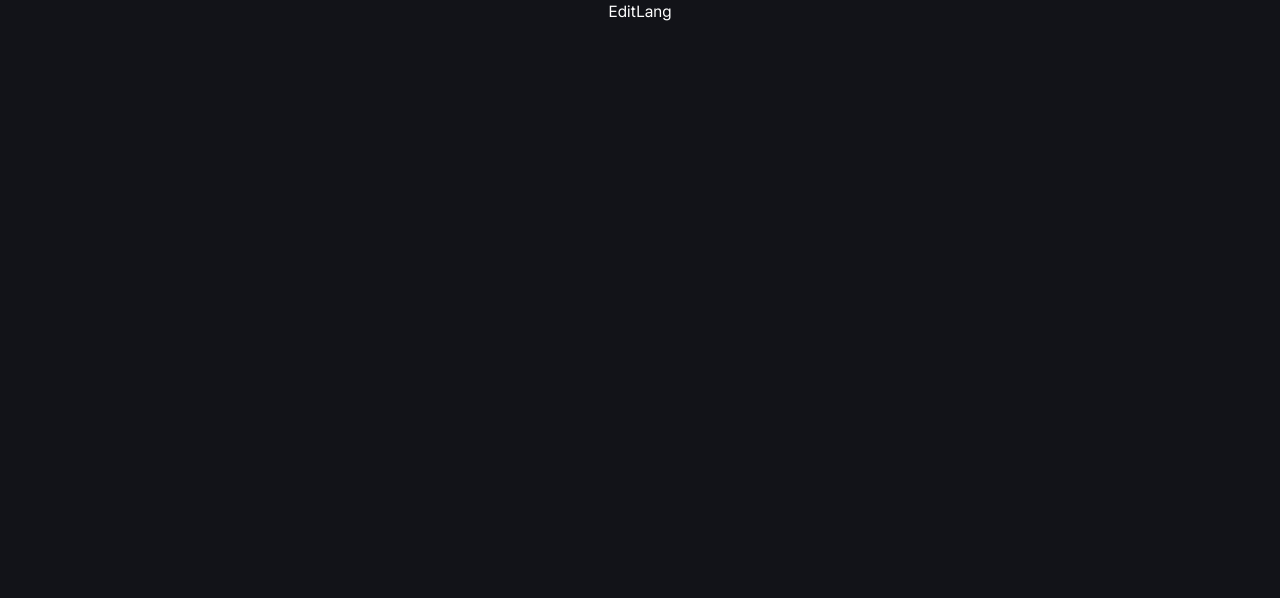
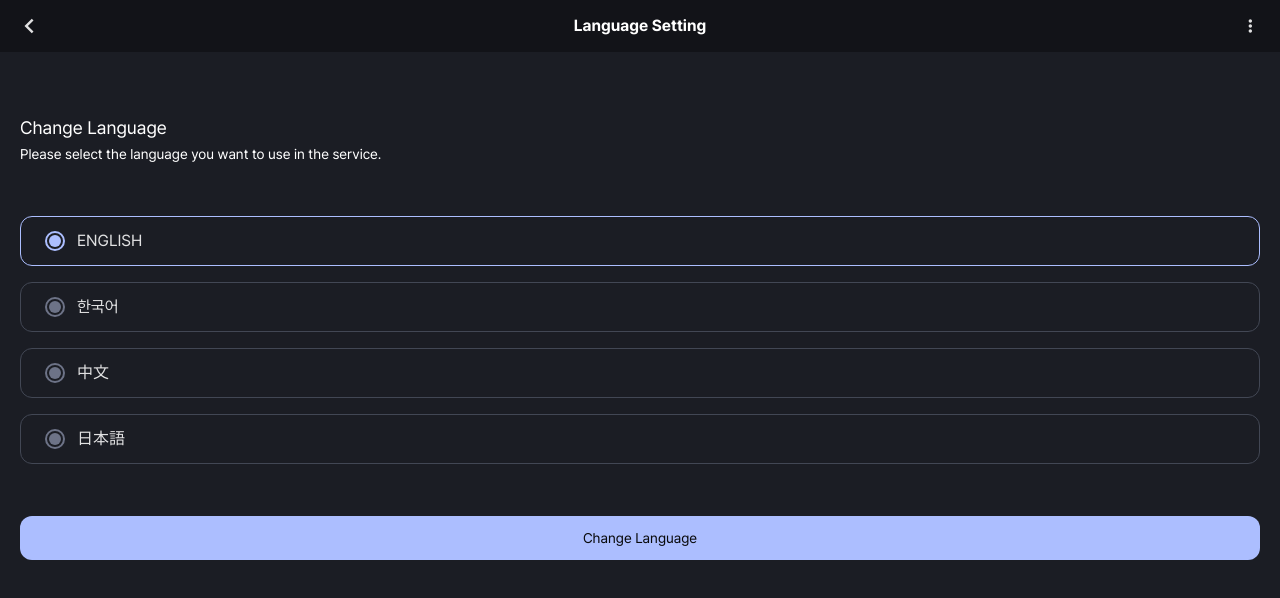
Before and after one commit to k-redstone/horong_fe, a Next.js app in the folder horong/: page /edit/lang in a window 1280 px wide. Shown: the top 598 px of the page. Built offline with nearby package versions, Linux system fonts and the light colour scheme; no server answers; sample sign-in values are in the browser's storage.

Commit message:
feat: 마이페이지 사용 언어 변경

```diff
--- a/horong/src/app/(util)/edit/lang/page.tsx
+++ b/horong/src/app/(util)/edit/lang/page.tsx
@@ -1,7 +1,90 @@
-import React from 'react'
+'use client'
+import { useMutation } from '@tanstack/react-query'
+import { useRouter } from 'next/navigation'
+import toast from 'react-hot-toast'
+
+import privateAPI from '@/api/privateAPI/index.ts'
+import GlobalHeader from '@/components/globalHeader/index.tsx'
+import { EDIT_LANG_CONSTANT } from '@/constants/edit/lang/index.ts'
+import LanguageRadioBtn from '@/features/signup/components/language/radio/index.tsx'
+import useLangStore from '@/hooks/useLangStore.ts'
+import RadioCheckedIcon from '@/static/svg/auth/auth-checked-radio-icon.svg'
+import RadioUnCheckdIcon from '@/static/svg/auth/auth-unchecked-radio-icon.svg'
 
 function EditLang() {
-  return <div>EditLang</div>
+  const lang = useLangStore((state) => state.lang)
+
+  const router = useRouter()
+  const { mutate: changeNicknameMutation } = useMutation({
+    mutationFn: async () => {
+      const res = await privateAPI.patch(`/user/language?language=${lang}`)
+
+      return res.data.result
+    },
+    onSuccess: () => {
+      toast.success(EDIT_LANG_CONSTANT[lang]['lang-toast-success'])
+
+      //로컬스토리지 변경 + langstore 변경
+      localStorage.setItem('langState', lang)
+
+      router.back()
+    },
+  })
+
+  const changeNickname = () => {
+    changeNicknameMutation()
+  }
+  return (
+    <div className="flex h-full w-full flex-col justify-start gap-y-6 bg-grey-80">
+      <GlobalHeader pageName={EDIT_LANG_CONSTANT[lang]['lang-header']} />
+
+      <div className="flex w-full flex-col items-center justify-between overflow-y-scroll px-5">
+        <div className="flex w-full flex-col gap-y-1 py-10">
+          <h3 className="text-lg">{EDIT_LANG_CONSTANT[lang]['lang-title']}</h3>
+          <span className="text-sm">
+            {EDIT_LANG_CONSTANT[lang]['lang-sub-title']}
+          </span>
+        </div>
+
+        <div className="mb-10 flex w-full flex-col justify-center gap-y-4 py-3">
+          <LanguageRadioBtn
+            className={`${lang === 'ENGLISH' && 'border-primary'}`}
+            language="ENGLISH"
+          >
+            {lang === 'ENGLISH' ? <RadioCheckedIcon /> : <RadioUnCheckdIcon />}
+            ENGLISH
+          </LanguageRadioBtn>
+          <LanguageRadioBtn
+            className={`${lang === 'KOREAN' && 'border-primary'}`}
+            language="KOREAN"
+          >
+            {lang === 'KOREAN' ? <RadioCheckedIcon /> : <RadioUnCheckdIcon />}
+            한국어
+          </LanguageRadioBtn>
+          <LanguageRadioBtn
+            className={`${lang === 'CHINESE' && 'border-primary'}`}
+            language="CHINESE"
+          >
+            {lang === 'CHINESE' ? <RadioCheckedIcon /> : <RadioUnCheckdIcon />}
+            中文
+          </LanguageRadioBtn>
+          <LanguageRadioBtn
+            className={`${lang === 'JAPANESE' && 'border-primary'}`}
+            language="JAPANESE"
+          >
+            {lang === 'JAPANESE' ? <RadioCheckedIcon /> : <RadioUnCheckdIcon />}
+            日本語
+          </LanguageRadioBtn>
+        </div>
+        <button
+          onClick={changeNickname}
+          className="flex w-full items-center justify-center rounded-xl bg-primary px-24 py-3 text-sm text-grey-100"
+        >
+          {EDIT_LANG_CONSTANT[lang]['lang-btn']}
+        </button>
+      </div>
+    </div>
+  )
 }
 
 export default EditLang
--- a/horong/src/app/(util)/edit/nickname/page.tsx
+++ b/horong/src/app/(util)/edit/nickname/page.tsx
@@ -34,7 +34,7 @@ function EditNickname() {
     onSuccess: () => {
       toast.success(EDIT_NICKNAME_CONSTANT[lang]['nickname-toast-success'])
       queryClient.invalidateQueries({
-        queryKey: ['user'],
+        queryKey: ['user-info'],
       })
 
       router.back()
--- a/horong/src/app/(util)/edit/profile/page.tsx
+++ b/horong/src/app/(util)/edit/profile/page.tsx
@@ -1,167 +1,115 @@
 'use client'
-import Image from 'next/image'
-import Link from 'next/link'
+import { useMutation, useQuery, useQueryClient } from '@tanstack/react-query'
+import Image, { StaticImageData } from 'next/image'
+import { useRouter } from 'next/navigation'
 import { useState } from 'react'
+import toast from 'react-hot-toast'
 
+import privateAPI from '@/api/privateAPI/index.ts'
 import GlobalHeader from '@/components/globalHeader/index.tsx'
 import { EDIT_PROFILE_CONSTANT } from '@/constants/edit/profile/index.ts'
 import ProfileBtn from '@/features/mypage/components/profileBtn/index.tsx'
 import useLangStore from '@/hooks/useLangStore.ts'
 import DefaultProfile from '@/static/imgs/profile/profile-basic-blue.png'
-import BasicGreenProfile from '@/static/imgs/profile/profile-basic-green.png'
-import BasicRedProfile from '@/static/imgs/profile/profile-basic-red.png'
-import BasicSpecialProfile from '@/static/imgs/profile/profile-basic-special.png'
-import BasicYellowProfile from '@/static/imgs/profile/profile-basic-yellow.png'
-import ColorBlueProfile from '@/static/imgs/profile/profile-color-blue.png'
-import ColorGreenProfile from '@/static/imgs/profile/profile-color-green.png'
-import ColorPinkProfile from '@/static/imgs/profile/profile-color-pink.png'
-import ColorPurpleProfile from '@/static/imgs/profile/profile-color-purple.png'
-import ColorSpecialProfile from '@/static/imgs/profile/profile-color-special.png'
-import FacialAngryProfile from '@/static/imgs/profile/profile-facial-angry.png'
-import FacialConfuseProfile from '@/static/imgs/profile/profile-facial-confuse.png'
-import FacialCryProfile from '@/static/imgs/profile/profile-facial-cry.png'
-import FacialLaughProfile from '@/static/imgs/profile/profile-facial-laugh.png'
-import FacialNormalProfile from '@/static/imgs/profile/profile-facial-normal.png'
-import FacialSpecialProfile from '@/static/imgs/profile/profile-facial-special.png'
 
+type ProfileType = {
+  isUnlocked: boolean
+  imageUrl: StaticImageData
+  ImageNumber: number
+}
 function EditProfile() {
   const [profileImg, setProfileImg] = useState(DefaultProfile)
+  const [profileIdx, setProfileIdx] = useState(0)
   const lang = useLangStore((state) => state.lang)
+
+  const { data: user } = useQuery({
+    queryKey: ['user-profile-info'],
+    queryFn: async () => {
+      const res = await privateAPI.get('/user')
+
+      if (res.status === 200) {
+        setProfileImg(res.data.result.profilePreSignedUrl)
+      }
+      return res.data.result
+    },
+  })
+
+  const { data: profileImgList } = useQuery({
+    queryKey: ['user-profile-list'],
+    queryFn: async () => {
+      const res = await privateAPI.get('/user/profile/unlocked')
+      return res.data.result
+    },
+  })
+
+  const router = useRouter()
+  const queryClient = useQueryClient()
+  const { mutate: patchProfileImage } = useMutation({
+    mutationFn: async () => {
+      const res = await privateAPI.patch(
+        `/user/profile/image?profileImage=${profileIdx + 1}`,
+      )
+      // console.log(res)
+      return res.data.result
+    },
+
+    onSuccess: () => {
+      toast.success(EDIT_PROFILE_CONSTANT[lang]['profile-toast-success'])
+      queryClient.invalidateQueries({ queryKey: ['user-info'] })
+      queryClient.invalidateQueries({ queryKey: ['user-profile-info'] })
+      router.back()
+    },
+  })
+
+  const changeProfile = () => {
+    patchProfileImage()
+  }
 
   return (
     <div className="flex h-full w-full flex-col justify-start gap-y-6 bg-grey-80">
       <GlobalHeader pageName={EDIT_PROFILE_CONSTANT[lang]['profile-header']} />
 
-      <div className="flex flex-col items-center justify-center px-5">
+      <div className="flex flex-col items-center justify-center overflow-y-scroll px-5">
         {/* 현재 사진으로 시작, 누르면 사진 변경 */}
         <div className="flex items-center justify-start py-5">
+          {user && (
+            // <div className="relative px-36">
             <Image
-            src={profileImg}
-            alt="default-unlocked-profile"
-            className="h-28 w-28 rounded-full"
+              src={user.profilePreSignedUrl}
+              alt="profile"
+              width={112}
+              height={112}
+              // layout="responsive"
+              className="rounded-full"
+              priority
             />
+          )}
         </div>
 
-        <div className="mb-48 flex w-full flex-col items-center justify-center gap-y-3 border-t border-primary border-opacity-30 py-6">
-          <div className="flex w-full items-center justify-between gap-x-1 px-2 py-2">
+        <div className="mb-48 flex w-full items-center justify-center gap-y-3 border-t border-primary border-opacity-30 py-6">
+          <div className="flex w-full flex-wrap items-center justify-between gap-y-3 px-2 py-2">
+            {profileImgList &&
+              profileImgList.map((item: ProfileType, idx: number) => (
                 <ProfileBtn
-              isLock={false}
-              targetImg={DefaultProfile}
+                  key={'profile_' + idx}
+                  isLock={!item.isUnlocked}
+                  targetImg={item.imageUrl}
                   profileImg={profileImg}
                   setProfileImg={setProfileImg}
+                  setProfileIdx={setProfileIdx}
+                  profileIdx={idx}
                 />
-            <ProfileBtn
-              isLock={false}
-              targetImg={BasicRedProfile}
-              profileImg={profileImg}
-              setProfileImg={setProfileImg}
-            />
-
-            <ProfileBtn
-              isLock={false}
-              targetImg={BasicYellowProfile}
-              profileImg={profileImg}
-              setProfileImg={setProfileImg}
-            />
-
-            <ProfileBtn
-              isLock={false}
-              targetImg={BasicGreenProfile}
-              profileImg={profileImg}
-              setProfileImg={setProfileImg}
-            />
-          </div>
-          <div className="flex w-full items-center justify-between gap-x-1 px-2 py-2">
-            <ProfileBtn
-              isLock={false}
-              targetImg={BasicSpecialProfile}
-              profileImg={profileImg}
-              setProfileImg={setProfileImg}
-            />
-            <ProfileBtn
-              isLock={false}
-              targetImg={ColorPinkProfile}
-              profileImg={profileImg}
-              setProfileImg={setProfileImg}
-            />
-            <ProfileBtn
-              isLock={false}
-              targetImg={ColorPurpleProfile}
-              profileImg={profileImg}
-              setProfileImg={setProfileImg}
-            />
-
-            <ProfileBtn
-              isLock={false}
-              targetImg={ColorBlueProfile}
-              profileImg={profileImg}
-              setProfileImg={setProfileImg}
-            />
-          </div>
-          <div className="flex w-full items-center justify-between gap-x-1 px-2 py-2">
-            <ProfileBtn
-              isLock={false}
-              targetImg={ColorGreenProfile}
-              profileImg={profileImg}
-              setProfileImg={setProfileImg}
-            />
-
-            <ProfileBtn
-              isLock={true}
-              targetImg={ColorSpecialProfile}
-              profileImg={profileImg}
-              setProfileImg={setProfileImg}
-            />
-            <ProfileBtn
-              isLock={true}
-              targetImg={FacialLaughProfile}
-              profileImg={profileImg}
-              setProfileImg={setProfileImg}
-            />
-            <ProfileBtn
-              isLock={true}
-              targetImg={FacialCryProfile}
-              profileImg={profileImg}
-              setProfileImg={setProfileImg}
-            />
-          </div>
-          <div className="flex w-full items-center justify-between gap-x-1 px-2 py-2">
-            <ProfileBtn
-              isLock={true}
-              targetImg={FacialAngryProfile}
-              profileImg={profileImg}
-              setProfileImg={setProfileImg}
-            />
-
-            <ProfileBtn
-              isLock={true}
-              targetImg={FacialNormalProfile}
-              profileImg={profileImg}
-              setProfileImg={setProfileImg}
-            />
-
-            <ProfileBtn
-              isLock={true}
-              targetImg={FacialConfuseProfile}
-              profileImg={profileImg}
-              setProfileImg={setProfileImg}
-            />
-            <ProfileBtn
-              isLock={true}
-              targetImg={FacialSpecialProfile}
-              profileImg={profileImg}
-              setProfileImg={setProfileImg}
-            />
+              ))}
           </div>
           <div></div>
         </div>
 
-        <Link
-          href="/mypage"
+        <button
+          onClick={changeProfile}
           className="flex w-full items-center justify-center rounded-xl bg-primary px-24 py-3 text-sm text-grey-100"
         >
           {EDIT_PROFILE_CONSTANT[lang]['profile-btn']}
-        </Link>
+        </button>
       </div>
     </div>
   )
--- /dev/null
+++ b/horong/src/constants/edit/lang/index.ts
@@ -0,0 +1,49 @@
+interface EditLangType {
+  [key: string]: {
+    'lang-header': string
+    'lang-title': string
+    'lang-sub-title': string
+    'lang-btn': string
+
+    'lang-toast-success': string
+  }
+}
+
+export const EDIT_LANG_CONSTANT: EditLangType = {
+  KOREAN: {
+    'lang-header': '언어 설정',
+    'lang-title': '사용 언어 변경',
+    'lang-sub-title': '서비스 내에서 사용할 언어를 선택해주세요.',
+    'lang-btn': '사용 언어 변경',
+
+    'lang-toast-success': '변경 성공',
+  },
+
+  ENGLISH: {
+    'lang-header': 'Language Setting',
+    'lang-title': 'Change Language',
+    'lang-sub-title':
+      'Please select the language you want to use in the service.',
+    'lang-btn': 'Change Language',
+
+    'lang-toast-success': 'Change Success',
+  },
+
+  CHINESE: {
+    'lang-header': '语言设置',
+    'lang-title': '更改语言',
+    'lang-sub-title': '请选择您要在服务中使用的语言。',
+    'lang-btn': '更改语言',
+
+    'lang-toast-success': '更改成功',
+  },
+
+  JAPANESE: {
+    'lang-header': '言語設定',
+    'lang-title': '言語を変更する',
+    'lang-sub-title': 'サービスで使用する言語を選択してください。',
+    'lang-btn': '言語を変更',
+
+    'lang-toast-success': '変更成功',
+  },
+}
--- a/horong/src/constants/edit/profile/index.ts
+++ b/horong/src/constants/edit/profile/index.ts
@@ -3,6 +3,8 @@ interface EditProfileConstantType {
     'profile-header': string
     'profile-lock-txt': string
     'profile-btn': string
+
+    'profile-toast-success': string
   }
 }
 
@@ -11,23 +13,31 @@ export const EDIT_PROFILE_CONSTANT: EditProfileConstantType = {
     'profile-header': '프로필 사진 변경',
     'profile-lock-txt': '미획득',
     'profile-btn': '프로필 사진 변경하기',
+
+    'profile-toast-success': '변경이 완료되었습니다',
   },
 
   ENGLISH: {
     'profile-header': 'Change Profile Picture',
     'profile-lock-txt': 'Not Acquired',
     'profile-btn': 'Change Profile Picture',
+
+    'profile-toast-success': 'Profile picture changed',
   },
 
   CHINESE: {
     'profile-header': '更改个人资料照片',
     'profile-lock-txt': '未获得',
     'profile-btn': '更改个人资料照片',
+
+    'profile-toast-success': '更改成功',
   },
 
   JAPANESE: {
     'profile-header': 'プロフィール写真を変更',
     'profile-lock-txt': '未取得',
     'profile-btn': 'プロフィール写真を変更する',
+
+    'profile-toast-success': '変更が完了しました',
   },
 }
```
Also changed, not shown: horong/src/features/mypage/components/profileBtn/index.tsx (+20 -3 lines). Lines whose indentation alone changed are shown as unchanged.
